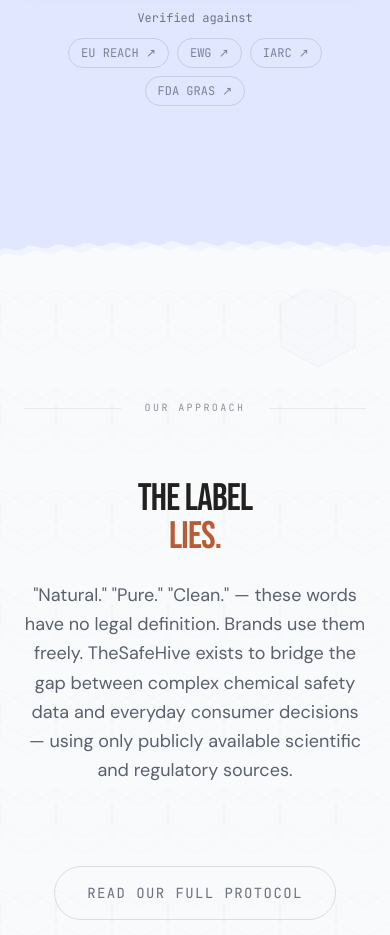
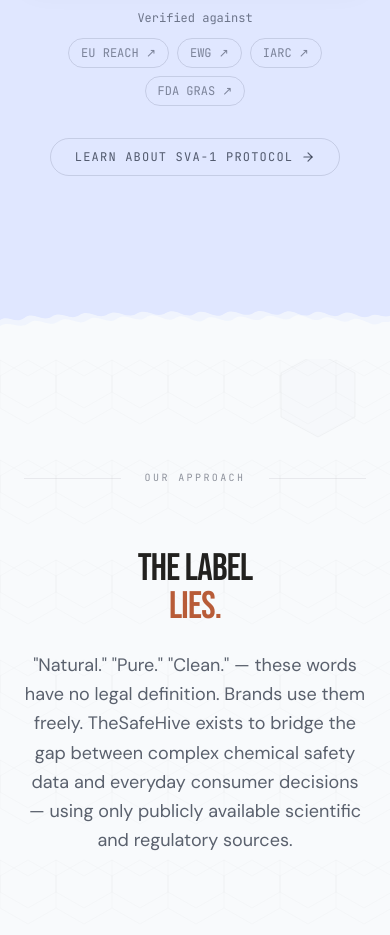
Before and after one commit to Bharathkumar1522/Thesafehive, a React (Vite) app: page / in a window 390 px wide. Shown: the part 1900-2835 px from the top of the page. Built offline with nearby package versions, Linux system fonts and the light colour scheme; no server answers; a web font is replaced by a local one.

Commit message:
UI Polish: Added SVA-1 protocol link to home page waitlist section and removed distracting vertical lines on mobile SVA Engine view

```diff
--- a/src/features/sva/components/SVAEngine.tsx
+++ b/src/features/sva/components/SVAEngine.tsx
@@ -82,10 +82,7 @@
                                     className="flex-1 flex flex-col items-center lg:items-start relative group"
                                 >
 
-                                    {/* Vertical Connector (Mobile) */}
-                                    {index !== ENGINE_STEPS.length - 1 && (
-                                        <div className="lg:hidden absolute top-16 bottom-[-24px] left-1/2 w-0.5 bg-terracotta/20 -translate-x-1/2 z-0" />
-                                    )}
+                                    {/* Vertical Connector (Mobile) - Removed as per feedback */}
 
                                     {/* Node Icon */}
                                     <div className="w-16 h-16 rounded-2xl bg-white border border-terracotta/30 flex items-center justify-center text-terracotta shadow-sm mb-6 z-10 group-hover:scale-110 group-hover:bg-terracotta group-hover:text-white transition-all duration-300">
--- a/src/pages/Home.tsx
+++ b/src/pages/Home.tsx
@@ -18,10 +18,7 @@
 import { useEffect, useRef, useState, useMemo } from 'react';
 import { Link } from 'react-router-dom';
 import { motion, useScroll, useTransform } from 'framer-motion';
-import {
-  ArrowRight, Shield, Leaf, CheckCircle2,
-  ChevronLeft, ChevronRight, Search,
-} from 'lucide-react';
+import { Shield, Search, ArrowRight, ChevronLeft, ChevronRight, CheckCircle2, Leaf } from 'lucide-react';
 import { createClient } from 'contentful';
 import { useKeenSlider } from 'keen-slider/react';
 import 'keen-slider/keen-slider.min.css';
@@ -425,6 +422,25 @@
                   ))}
                 </div>
               </div>
+
+              {/* SVA-1 Protocol Link */}
+              <div className="mt-8 flex justify-center">
+                <Link
+                  to="/sva"
+                  className="inline-flex items-center gap-2 font-mono text-xs tracking-widest uppercase px-6 py-2.5 rounded-full border no-underline transition-all duration-300"
+                  style={{ borderColor: 'rgba(15, 23, 42,0.12)', color: 'rgba(15, 23, 42,0.68)' }}
+                  onMouseEnter={e => {
+                    e.currentTarget.style.color = '#B85C38';
+                    e.currentTarget.style.borderColor = '#B85C38';
+                  }}
+                  onMouseLeave={e => {
+                    e.currentTarget.style.color = 'rgba(15, 23, 42,0.68)';
+                    e.currentTarget.style.borderColor = 'rgba(15, 23, 42,0.12)';
+                  }}
+                >
+                  Learn about SVA-1 Protocol <ArrowRight className="w-3.5 h-3.5" />
+                </Link>
+              </div>
             </div>
           </ScrollReveal>
         </div>
```
